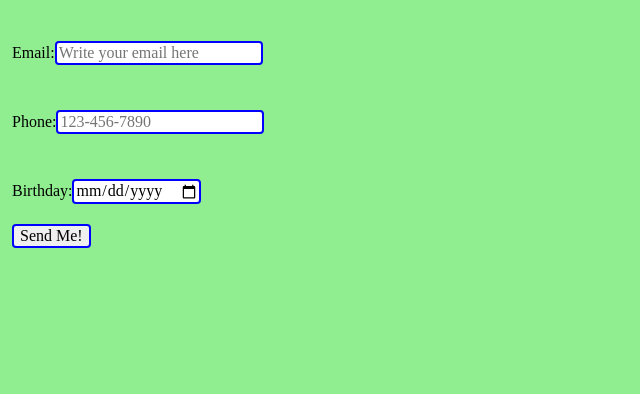
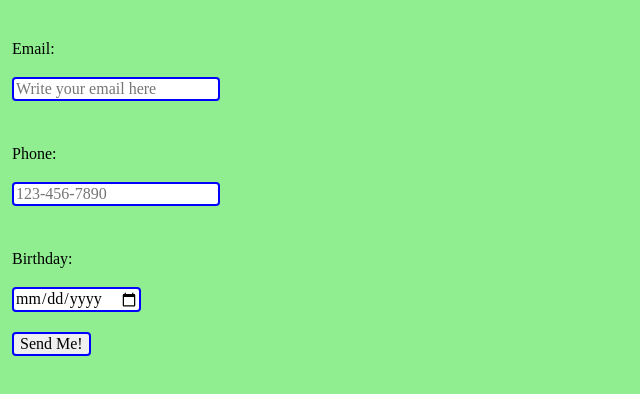
Before and after one commit to saugusth/ITMD362_lab2, a plain HTML site: page index.html in a window 1280 px wide. Shown: the part 50-444 px from the top of the page, without its empty margins (0-640 px from the left). Drawn offline with Linux system fonts and the light colour scheme.

Commit message:
fixing moble first

```diff
--- a/css/style.css
+++ b/css/style.css
@@ -10,6 +10,8 @@ label {
 input {
   border: 2px solid blue;
   border-radius: 4px;
+  display: block;
+  margin-top: 20px;
 }
 
 h1{
@@ -27,6 +29,7 @@ div{
 
   label {
     display: block;
+    border: 80% blue;
     margin-top: 45px;
   }
 }
```
